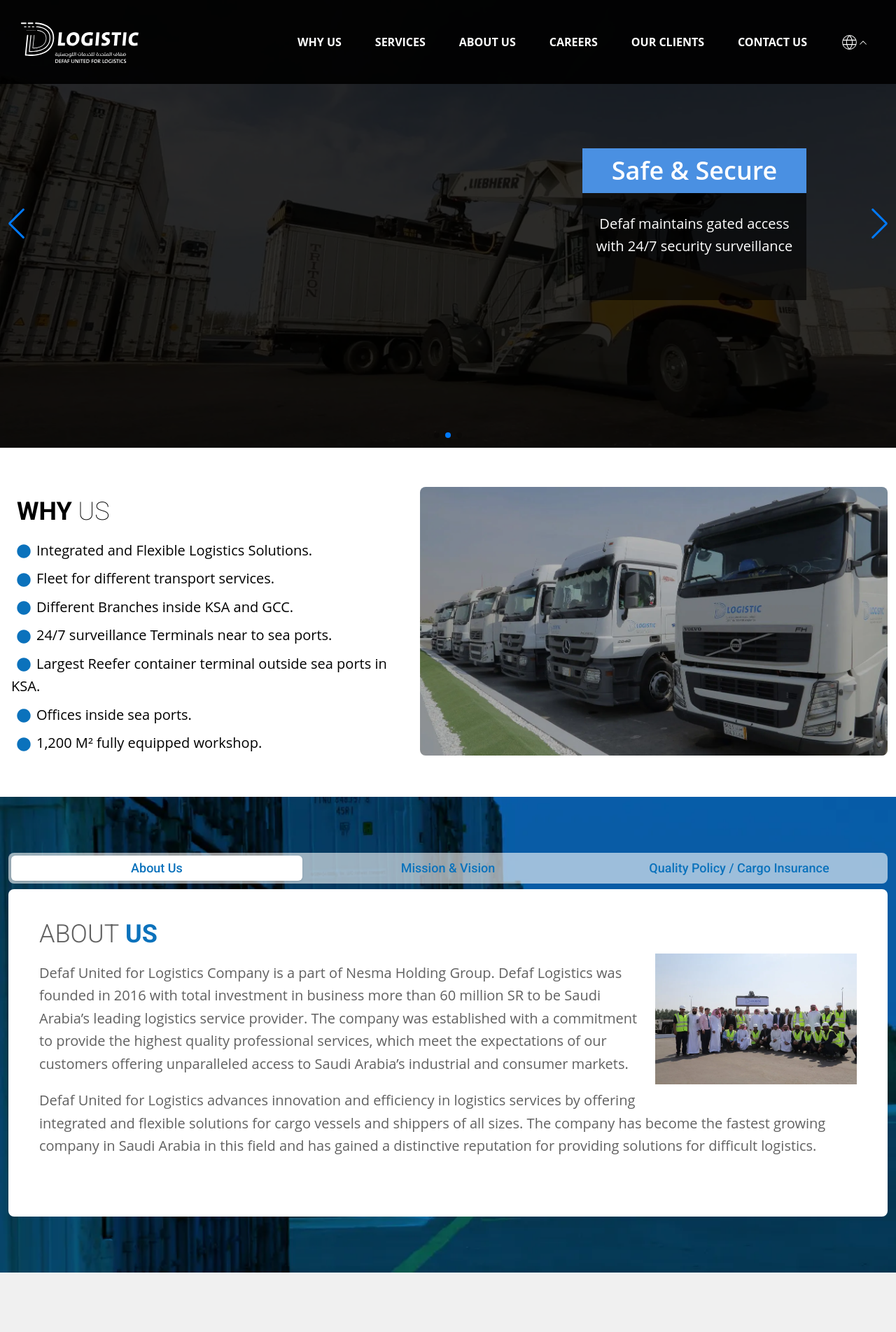
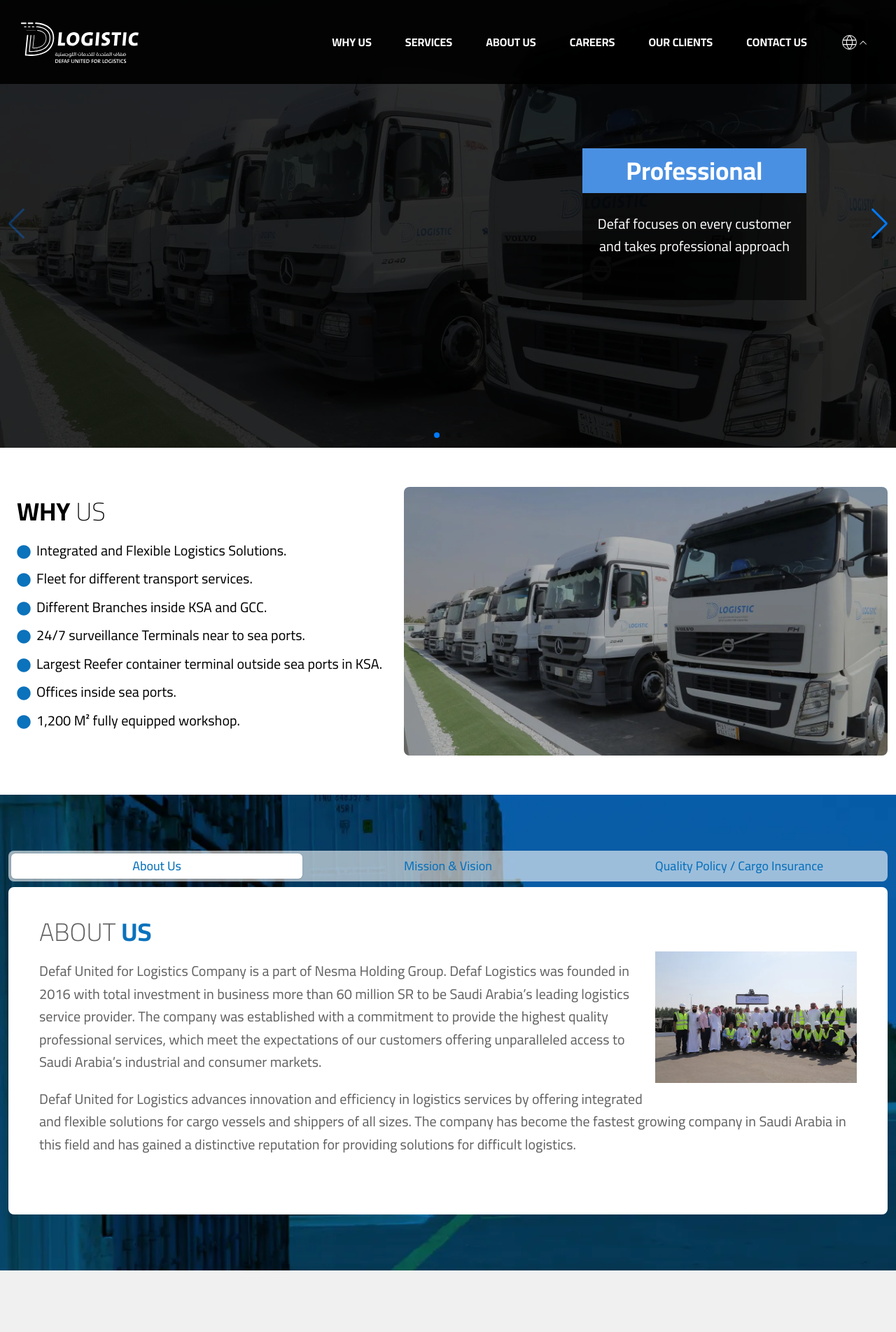
Before and after one commit to hassanidris/Defaf, a React (Vite) app: page / in a window 1280 px wide. Shown: the top 1904 px of the page at 70% size. Built offline with nearby package versions, Linux system fonts and the light colour scheme.

Commit message:
fixing font

```diff
--- a/src/components/AboutUs.jsx
+++ b/src/components/AboutUs.jsx
@@ -56,7 +56,7 @@ const AboutUs = () => {
           <TabsHeader className="bg-white rounded-lg overflow-x-scroll">
             {data.map(({ label, value }) => (
               <Tab
-                className=" font-medium font-roboto text-lg text-[#0B72BC]"
+                className=" font-medium  font-cairo text-lg text-[#0B72BC]"
                 key={value}
                 value={value}
               >
@@ -83,7 +83,7 @@ const AboutUs = () => {
                     <Typography
                       as="h2"
                       variant="large"
-                      className=" text-4xl mb-2 font-roboto"
+                      className=" text-4xl mb-2  font-cairo"
                     >
                       <h2 className="text-4xl">
                         {title1_1}
@@ -98,10 +98,18 @@ const AboutUs = () => {
                       className=" float-right w-72 ml-3 mb-3"
                       alt=""
                     />
-                    <Typography as="p" variant="lead" className=" mt-5">
+                    <Typography
+                      as="p"
+                      variant="lead"
+                      className=" mt-5 font-cairo"
+                    >
                       {desc1_1}
                     </Typography>
-                    <Typography as="p" variant="lead" className=" mt-5">
+                    <Typography
+                      as="p"
+                      variant="lead"
+                      className=" mt-5 font-cairo"
+                    >
                       {desc1_2}
                     </Typography>
                   </div>
@@ -109,7 +117,7 @@ const AboutUs = () => {
                     <Typography
                       as="h2"
                       variant="large"
-                      className=" text-4xl mb-2 font-roboto"
+                      className=" text-4xl mb-2  font-cairo"
                     >
                       <h2 className="text-4xl">
                         {title2_1}
@@ -119,7 +127,11 @@ const AboutUs = () => {
                         </span>
                       </h2>
                     </Typography>
-                    <Typography as="p" variant="lead" className=" mt-5">
+                    <Typography
+                      as="p"
+                      variant="lead"
+                      className=" mt-5 font-cairo"
+                    >
                       {desc2_1}
                     </Typography>
                     <Typography as="p" variant="lead" className=" mt-5">
--- a/src/components/Clients.jsx
+++ b/src/components/Clients.jsx
@@ -70,7 +70,7 @@ const Clients = () => {
         <Typography
           variant="h2"
           color="black"
-          className="p-3 !font-bold font-roboto"
+          className="p-3 !font-bold  font-cairo"
         >
           <span className=" font-extralight">{t("clients-title1")}</span>{" "}
           {t("clients-title2")}
--- a/src/components/Footer.jsx
+++ b/src/components/Footer.jsx
@@ -13,7 +13,7 @@ const Footer = () => {
             as="p"
             variant="small"
             color="white"
-            className="font-bold text-white"
+            className="font-bold font-cairo text-white"
           >
             {t("copyright1")} &copy; {new Date().getFullYear()}
           </Typography>
@@ -24,7 +24,7 @@ const Footer = () => {
             as="p"
             variant="small"
             color="white"
-            className="font-bold text-white"
+            className="font-bold font-cairo text-white"
           >
             {t("copyright2")}
           </Typography>
--- a/src/components/Hero.jsx
+++ b/src/components/Hero.jsx
@@ -11,7 +11,7 @@ import { useTranslation } from "react-i18next";
 const Hero = () => {
   const { t } = useTranslation();
   return (
-    <div className=" relative h-[80vh]">
+    <div className=" relative h-[80vh] font-cairo">
       <Swiper
         // spaceBetween={10}
         centeredSlides={true}
@@ -39,11 +39,15 @@ const Hero = () => {
                 <Typography
                   variant="h1"
                   color="white"
-                  className="mb-4 text-2xl md:text-3xl lg:text-4xl bg-[#4a90e2] p-3"
+                  className="mb-4 text-2xl md:text-3xl lg:text-4xl bg-[#4a90e2] p-3 font-cairo !font-bold"
                 >
                   {t("hero-msg-title1")}
                 </Typography>
-                <Typography variant="lead" color="white" className="mb-12 p-3">
+                <Typography
+                  variant="lead"
+                  color="white"
+                  className="mb-12 p-3 font-cairo"
+                >
                   {t("hero-msg-desc1")}
                 </Typography>
               </div>
@@ -62,11 +66,15 @@ const Hero = () => {
                 <Typography
                   variant="h1"
                   color="white"
-                  className="mb-4 text-2xl md:text-3xl lg:text-4xl bg-[#4a90e2] p-3"
+                  className="mb-4 text-2xl md:text-3xl lg:text-4xl bg-[#4a90e2] p-3 font-cairo !font-bold"
                 >
                   {t("hero-msg-title2")}
                 </Typography>
-                <Typography variant="lead" color="white" className="mb-12 p-3">
+                <Typography
+                  variant="lead"
+                  color="white"
+                  className="mb-12 p-3 font-cairo"
+                >
                   {t("hero-msg-desc2")}
                 </Typography>
               </div>
@@ -85,11 +93,15 @@ const Hero = () => {
                 <Typography
                   variant="h1"
                   color="white"
-                  className="mb-4 text-2xl md:text-3xl lg:text-4xl bg-[#4a90e2] p-3"
+                  className="mb-4 text-2xl md:text-3xl lg:text-4xl bg-[#4a90e2] p-3 font-cairo !font-bold"
                 >
                   {t("hero-msg-title3")}
                 </Typography>
-                <Typography variant="lead" color="white" className="mb-12 p-3">
+                <Typography
+                  variant="lead"
+                  color="white"
+                  className="mb-12 p-3 font-cairo"
+                >
                   {t("hero-msg-desc3")}
                 </Typography>
               </div>
--- a/src/components/LanguageSelector.jsx
+++ b/src/components/LanguageSelector.jsx
@@ -61,7 +61,7 @@ const LanguageSelector = ({ onLanguageChange }) => {
               <MenuItem key={lng.code}>
                 <a
                   href="#"
-                  className={` p-3 block ${
+                  className={` p-3 block font-cairo ${
                     lng.code === i18n.language ? " text-blue" : "text-black "
                   }`}
                   onClick={() => {
--- a/src/components/NavbarMenu.jsx
+++ b/src/components/NavbarMenu.jsx
@@ -31,7 +31,7 @@ const NavbarMenu = () => {
         as="li"
         variant="large"
         color="white"
-        className="p-3 font-bold hover:bg-[#0B72BC] hover:rounded-lg"
+        className="p-3 font-bold hover:bg-[#0B72BC] hover:rounded-lg font-cairo"
       >
         <Link
           to="whyus"
@@ -48,7 +48,7 @@ const NavbarMenu = () => {
         as="li"
         variant="large"
         color="white"
-        className="p-3 font-bold hover:bg-[#0B72BC] hover:rounded-lg"
+        className="p-3 font-bold hover:bg-[#0B72BC] hover:rounded-lg font-cairo"
       >
         <Link
           to="services"
@@ -64,7 +64,7 @@ const NavbarMenu = () => {
         as="li"
         variant="large"
         color="white"
-        className="p-3 font-bold hover:bg-[#0B72BC] hover:rounded-lg"
+        className="p-3 font-bold hover:bg-[#0B72BC] hover:rounded-lg font-cairo"
       >
         <Link
           to="about-us"
@@ -80,7 +80,7 @@ const NavbarMenu = () => {
         as="li"
         variant="large"
         color="white"
-        className="p-3 font-bold hover:bg-[#0B72BC] hover:rounded-lg"
+        className="p-3 font-bold hover:bg-[#0B72BC] hover:rounded-lg font-cairo"
       >
         <a
           href="https://careers.nesma.com/en/"
@@ -94,7 +94,7 @@ const NavbarMenu = () => {
         as="li"
         variant="large"
         color="white"
-        className="p-3 font-bold hover:bg-[#0B72BC] hover:rounded-lg"
+        className="p-3 font-bold hover:bg-[#0B72BC] hover:rounded-lg font-cairo"
       >
         <Link
           to="clients"
@@ -110,7 +110,7 @@ const NavbarMenu = () => {
         as="li"
         variant="large"
         color="white"
-        className="p-3 font-bold hover:bg-[#0B72BC] hover:rounded-lg"
+        className="p-3 font-bold hover:bg-[#0B72BC] hover:rounded-lg  font-cairo"
       >
         <Link
           to="contact"
--- a/src/components/WhyUs.jsx
+++ b/src/components/WhyUs.jsx
@@ -13,38 +13,73 @@ const WhyUs = () => {
           <Typography
             variant="h2"
             color="black"
-            className="p-3 !font-bold !font-roboto"
+            className="p-3 !font-bold  font-cairo"
           >
             {t("why-title1")}
             <span className=" font-extralight"> {t("why-title2")}</span>
           </Typography>
           <ul className="list-outside">
-            <Typography as="li" variant="lead" color="black" className=" p-1">
+            <Typography
+              as="li"
+              variant="lead"
+              color="black"
+              className=" p-1 font-cairo"
+            >
               <FaCircle className="inline-block mx-2 text-[#0B72BC]" />
               {t("why-point1")}
             </Typography>
-            <Typography as="li" variant="lead" color="black" className=" p-1">
+            <Typography
+              as="li"
+              variant="lead"
+              color="black"
+              className=" p-1 font-cairo"
+            >
               <FaCircle className="inline-block mx-2 text-[#0B72BC]" />
               {t("why-point2")}
             </Typography>
-            <Typography as="li" variant="lead" color="black" className=" p-1">
+            <Typography
+              as="li"
+              variant="lead"
+              color="black"
+              className=" p-1 font-cairo"
+            >
               <FaCircle className="inline-block mx-2 text-[#0B72BC]" />
               {t("why-point3")}
             </Typography>
-            <Typography as="li" variant="lead" color="black" className=" p-1">
+            <Typography
+              as="li"
+              variant="lead"
+              color="black"
+              className=" p-1 font-cairo"
+            >
               <FaCircle className="inline-block mx-2 text-[#0B72BC]" />
               {t("why-point4")}
             </Typography>
 
-            <Typography as="li" variant="lead" color="black" className=" p-1">
+            <Typography
+              as="li"
+              variant="lead"
+              color="black"
+              className=" p-1 font-cairo"
+            >
               <FaCircle className="inline-block mx-2 text-[#0B72BC]" />
               {t("why-point5")}
             </Typography>
-            <Typography as="li" variant="lead" color="black" className=" p-1">
+            <Typography
+              as="li"
+              variant="lead"
+              color="black"
+              className=" p-1 font-cairo"
+            >
               <FaCircle className="inline-block mx-2 text-[#0B72BC]" />
               {t("why-point6")}
             </Typography>
-            <Typography as="li" variant="lead" color="black" className=" p-1">
+            <Typography
+              as="li"
+              variant="lead"
+              color="black"
+              className=" p-1 font-cairo"
+            >
               <FaCircle className="inline-block mx-2 text-[#0B72BC]" />
               {t("why-point7")}
             </Typography>
--- a/src/index.css
+++ b/src/index.css
@@ -1,12 +1,21 @@
-@import url("https://fonts.googleapis.com/css2?family=Roboto:ital,wght@0,100;0,300;0,400;0,500;0,700;0,900;1,100;1,300;1,400;1,500;1,700;1,900&display=swap");
+/* @import url("https://fonts.googleapis.com/css2?family=Roboto:ital,wght@0,100;0,300;0,400;0,500;0,700;0,900;1,100;1,300;1,400;1,500;1,700;1,900&display=swap"); */
+
+@import url("https://fonts.googleapis.com/css2?family=Cairo:wght@200..1000&family=Roboto:ital,wght@0,100;0,300;0,400;0,500;0,700;0,900;1,100;1,300;1,400;1,500;1,700;1,900&display=swap");
 
 @tailwind base;
 @tailwind components;
 @tailwind utilities;
 
-body {
+/* body {
   min-height: 100vh;
   background-color: transparent;
+
+} */
+
+@layer components {
+  body {
+    @apply min-h-screen font-cairo;
+  }
 }
 
 .swiper {
--- a/tailwind.config.js
+++ b/tailwind.config.js
@@ -6,6 +6,7 @@ module.exports = withMT({
     fontFamily: {
       sans: ["Open Sans", "sans-serif"],
       roboto: ["Roboto", "sans-serif"],
+      cairo: ["cairo", "sans-serif"],
     },
     extend: {},
   },
```
Also changed, not shown: src/components/Contact.jsx (+4 -4 lines), src/components/Services.jsx (+14 -14 lines).
